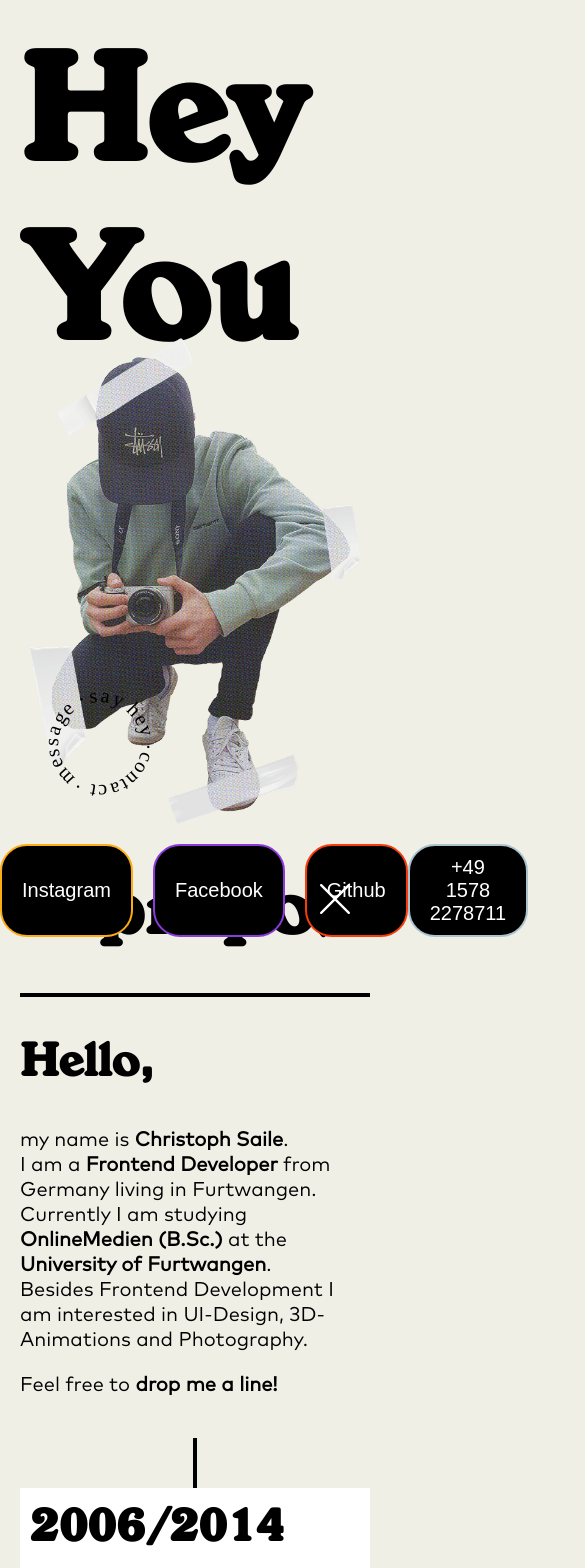
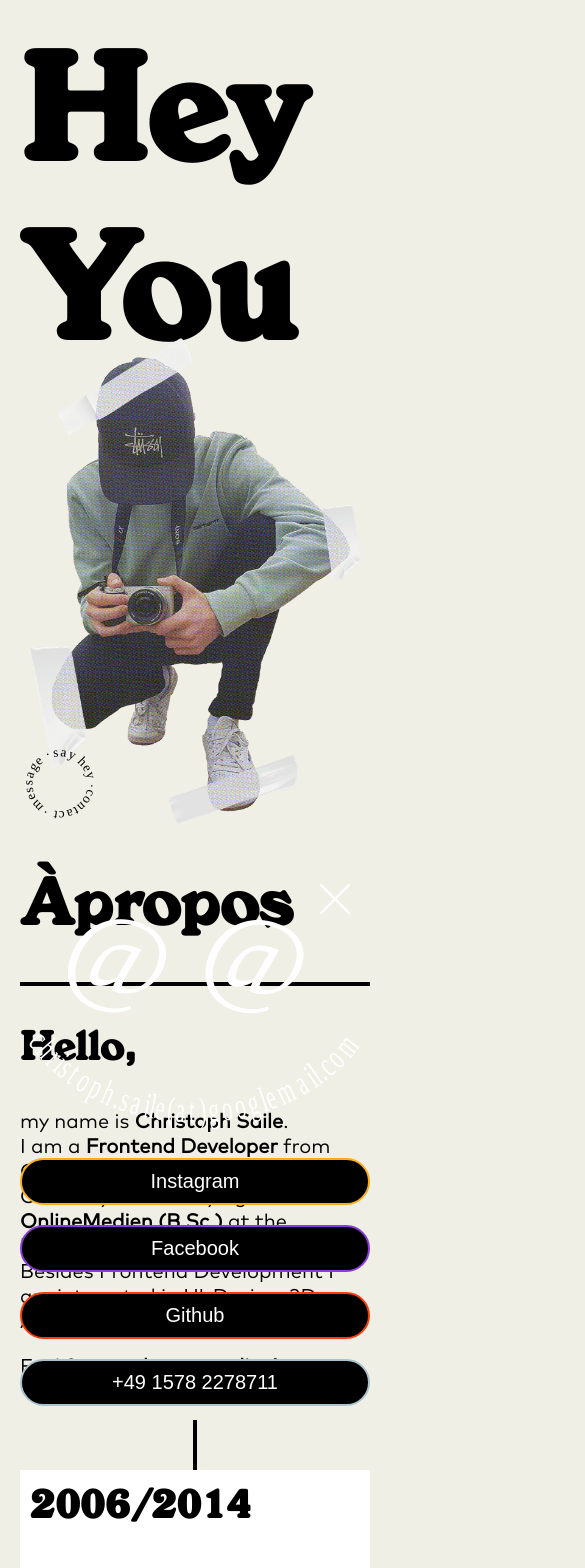
Before and after one commit to christophsaile/cs-v2, a React (Create React App) app: page / in a window 390 px wide. Shown: the top 1568 px of the page, 585 px wide, since content can reach past the window. Built offline with nearby package versions, Linux system fonts and the light colour scheme.

Commit message:
feat: add styles

```diff
--- a/src/App.tsx
+++ b/src/App.tsx
@@ -14,13 +14,36 @@ import TimelineContent from './components/timeline/timeline-data.json';
 import SayHey from './components/say-hey/say-hey';
 import ChrisCam from './assets/imgs/chris-cam.png';
 
-class App extends React.Component {
+type Props = {};
+type State = {
+  isMobile: boolean;
+};
+class App extends React.Component<Props, State> {
+  constructor(props: Props) {
+    super(props);
+
+    this.state = {
+      isMobile: this.checkScreenSize(),
+    };
+  }
+
+  private checkScreenSize = (): boolean => {
+    console.log('checkSize');
+    return window.innerWidth > 768 ? false : true;
+  };
+
+  private handleResize = (): void => {
+    this.checkScreenSize() ? this.setState({ isMobile: true }) : this.setState({ isMobile: false });
+  };
+
   componentDidMount() {
+    window.addEventListener('resize', this.handleResize);
+
     // eslint-disable-next-line
     const scroll = new LocomotiveScroll({
       el: document.querySelector('[data-scroll-container]'),
       smooth: true,
-      direction: 'horizontal',
+      //direction: 'horizontal',
     });
   }
 
@@ -30,7 +53,7 @@ class App extends React.Component {
         <section className='content'>
           <SayHey />
           <section className='page page--fullscreen intro' data-scroll-section>
-            <Statement>Hey You</Statement>
+            <Statement center={true}>Hey You</Statement>
             <img className='intro__img' src={ChrisCam} alt='Portrait Christoph Saile' />
           </section>
           <section className='page' data-scroll-section>
@@ -56,7 +79,7 @@ class App extends React.Component {
             <Work />
           </section>
           <section className='page page--fullscreen' data-scroll-section>
-            <Statement>Thanks!</Statement>
+            <Statement center={true}>Thanks!</Statement>
           </section>
         </section>
       </main>
--- a/src/components/button/button.scss
+++ b/src/components/button/button.scss
@@ -1,5 +1,7 @@
 .button {
-  padding: 1rem 2rem;
+  width: 100%;
+  margin-bottom: $spacing-sm;
+  padding: $spacing-xs $spacing-sm;
   background-color: $black;
   border-radius: 2.7rem;
   border-width: 0.2rem;
@@ -31,7 +33,11 @@
     color: $white;
   }
 
-  + .button {
-    margin-left: 2rem;
+  @include breakpoint($md) {
+    width: auto;
+
+    + .button {
+      margin-left: 2rem;
+    }
   }
 }
--- a/src/components/say-hey/say-hey.scss
+++ b/src/components/say-hey/say-hey.scss
@@ -2,9 +2,9 @@
   &__icon {
     position: fixed;
     bottom: 0;
-    width: 12rem;
-    height: 12rem;
-    margin: 0 0 $spacing-lg $spacing-lg;
+    width: 8rem;
+    height: 8rem;
+    margin: 0 0 $spacing-sm $spacing-sm;
     border-width: 1px;
     border-radius: 100%;
     border-color: transparent;
@@ -16,6 +16,12 @@
     &:hover {
       border-color: $black;
     }
+
+    @include breakpoint($md) {
+      width: 12rem;
+      height: 12rem;
+      margin: 0 0 $spacing-lg $spacing-lg;
+    }
   }
 
   &__contact {
@@ -25,7 +31,7 @@
     left: 0;
     right: 0;
     bottom: 0;
-    transition: all 0.3s linear ;
+    transition: all 0.3s linear;
 
     &--open {
       display: flex;
@@ -40,9 +46,14 @@
     flex-direction: column;
     width: 100%;
     max-width: $xl;
+    margin: auto auto 0 auto;
+    padding: $spacing-sm;
+
+    @include breakpoint($md) {
       height: 50%;
-    margin: auto auto 0 auto;
+      padding: $spacing-lg;
       padding-bottom: $spacing-lg;
+    }
   }
 
   &__cancel {
@@ -59,21 +70,35 @@
   }
 
   &__smiley {
+    width: 100%;
+    margin: $spacing-sm auto;
+
+    @include breakpoint($md) {
+      width: auto;
       height: 80%;
       margin: 0 auto;
+    }
 
     svg {
       fill: $white;
+
+      @include breakpoint($md) {
         height: 100%;
+      }
     }
   }
 
   &__social {
     display: flex;
+    flex-direction: column;
     margin-top: auto;
+
+    @include breakpoint($md) {
+      flex-direction: row;
 
       .button:last-child {
         margin-left: auto;
       }
     }
   }
+}
--- a/src/components/statement/statement.scss
+++ b/src/components/statement/statement.scss
@@ -5,10 +5,11 @@
   }
 
   &__title {
-    margin: auto;
-    font-size: 7.5rem;
+    font-size: 6.5rem;
+    margin: auto 0;
 
     @include breakpoint($md) {
+      margin: auto;
       white-space: nowrap;
       font-size: 15rem;
     }
@@ -24,5 +25,9 @@
     @include breakpoint($xxl) {
       font-size: 30rem;
     }
+
+    &--center {
+      margin: auto;
+    }
   }
 }
--- a/src/components/statement/statement.tsx
+++ b/src/components/statement/statement.tsx
@@ -2,13 +2,20 @@ import React from 'react';
 
 type Props = {
   outline?: boolean;
+  center?: boolean;
 };
 
 class Statement extends React.Component<Props> {
   render() {
     return (
       <section className='statement__container'>
-        <h2 className='statement__title'>{this.props.children}</h2>
+        <h2
+          className={
+            this.props.center ? 'statement__title statement__title--center' : 'statement__title'
+          }
+        >
+          {this.props.children}
+        </h2>
       </section>
     );
   }
--- a/src/components/timeline/timeline.scss
+++ b/src/components/timeline/timeline.scss
@@ -5,7 +5,7 @@
   flex-direction: column;
   position: relative;
   align-items: center;
-  padding: 5rem 0;
+  padding: 5rem 0 7.5rem;
 
   @include breakpoint($md) {
     flex-direction: row;
--- a/src/components/work/work-item/work-item.scss
+++ b/src/components/work/work-item/work-item.scss
@@ -1,13 +1,29 @@
 .workItem {
   position: relative;
   width: 100%;
+  margin-top: 35rem;
   padding: $spacing-sm;
+  padding-top: 14rem;
+  padding-bottom: $spacing-xl;
   background-color: $white;
+
+  &:first-child {
+    margin-top: 25rem;
+  }
 
   @include breakpoint($md) {
     width: 40rem;
+    margin-right: 50rem;
+    margin-top: 0;
     padding: $spacing-sm $spacing-sm 4rem;
-    margin-right: 50rem;
+
+    &:first-child {
+      margin-top: 0;
+    }
+
+    &:last-child {
+      margin-right: 35rem;
+    }
   }
 
   @include breakpoint($lg) {
@@ -15,32 +31,42 @@
     padding: $spacing-lg $spacing-lg 8rem;
   }
 
-  &:last-child {
-    margin-right: 35rem;
-  }
-
   img {
     position: absolute;
-    top: 0;
-    bottom: 0;
-    left: 93%;
-    max-height: 90%;
+    bottom: 80%;
+    left: 0;
+    right: 0;
+    height: 35rem;
     margin: auto;
+
+    @include breakpoint($md) {
+      height: auto;
+      max-height: 90%;
+      top: 0;
+      bottom: 0;
+      left: 93%;
+    }
   }
 
   &__explore {
     position: absolute;
     bottom: -4.5rem;
-    left: -5.5rem;
+    left: 0;
+    right: 0;
     display: flex;
     width: 9rem;
     height: 9rem;
+    margin: auto;
     border-radius: 100%;
     font-size: $font-lg;
     font-family: $font-family-windsor;
     background-color: $black;
     color: $white;
     cursor: pointer;
+
+    @include breakpoint($md) {
+      left: -5.5rem;
+    }
 
     @include breakpoint($lg) {
       width: 12rem;
--- a/src/scss/settings.scss
+++ b/src/scss/settings.scss
@@ -28,7 +28,7 @@ $font-weight-normal: 400;
 // font-sizes
 $font-sm: 2rem;
 $font-md: 2.6rem;
-$font-lg: 4.6rem;
+$font-lg: 4rem;
 $font-xl: 5.2rem;
 
 // spacing
```
Lines whose indentation alone changed are shown as unchanged.
